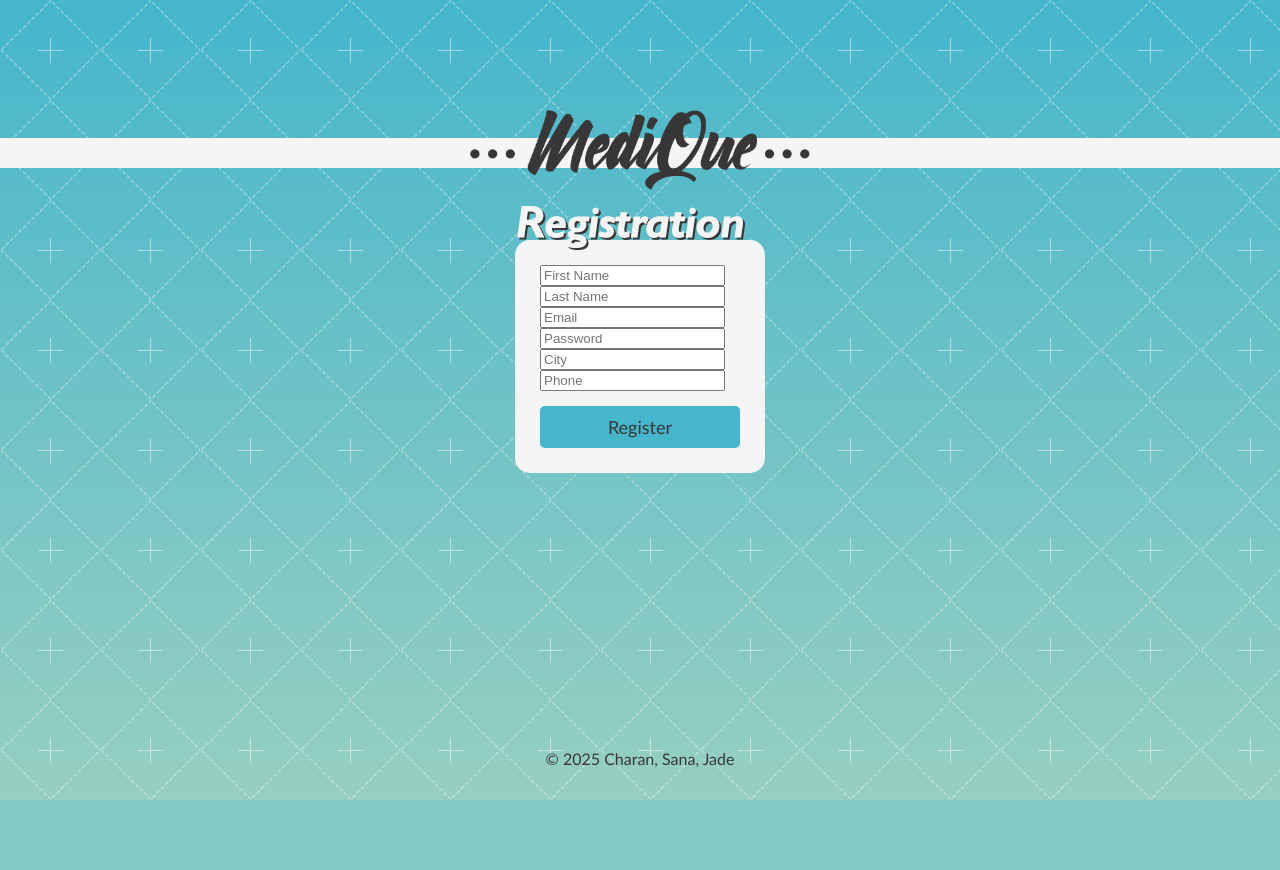
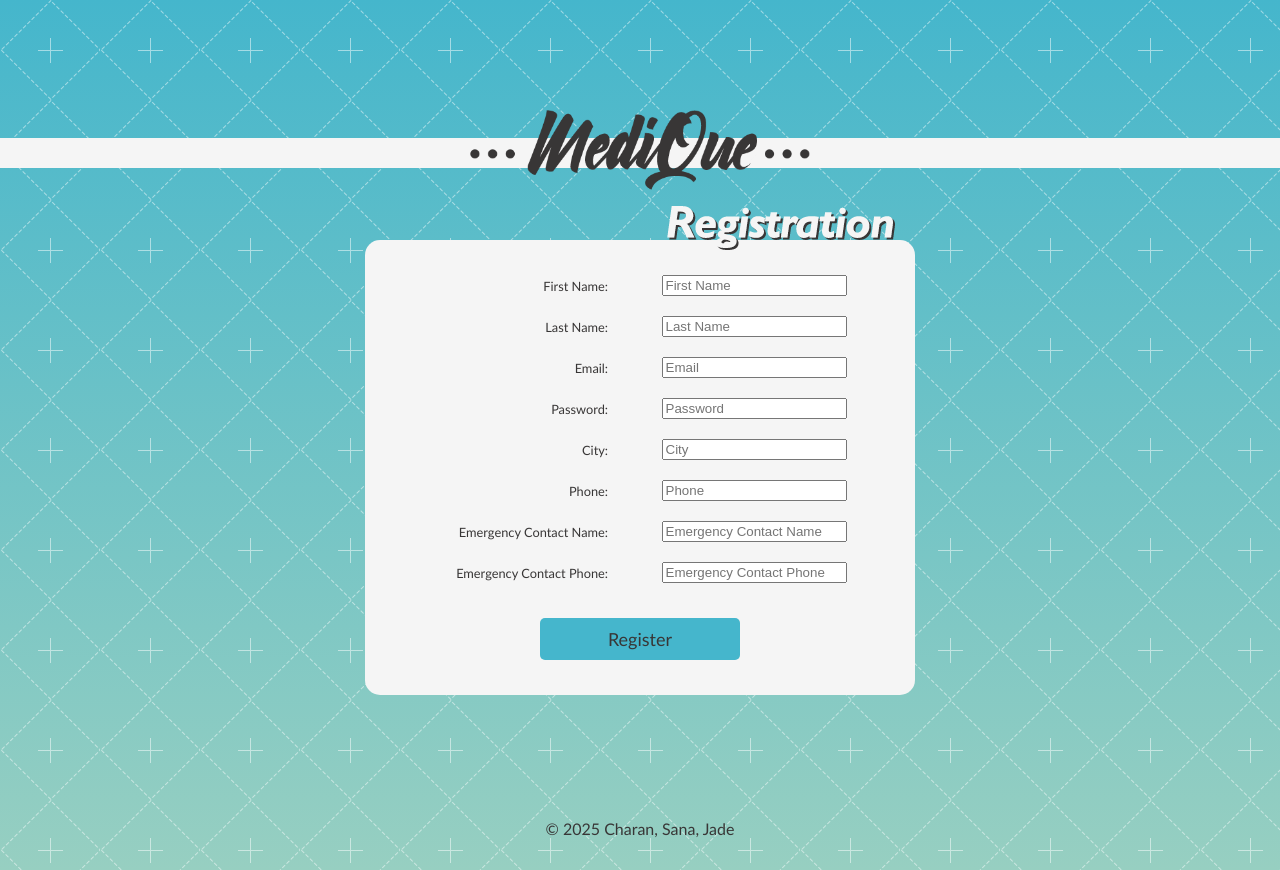
Before and after one commit to CharanElam/CIS245_UFV, a PHP site: page /register.php in a window 1280 px wide. Before the commit the page ends 800 px from the top, so only its background shows below. Run offline with PHP 8.4, Linux system fonts and the light colour scheme.

Commit message:
formatted in a table

```diff
--- a/register.php
+++ b/register.php
@@ -1,6 +1,25 @@
 <?php
 session_start();
 include 'connection.php';
+
+if ($_SERVER["REQUEST_METHOD"] == "POST") {
+    $pFirstName = $_POST['first_name'];
+    $pLastName = $_POST['last_name'];
+    $pEmail = $_POST['email'];
+    $pPassword = $_POST['password'];
+    $pCity = $_POST['city'];
+    $pPhone = $_POST['phone'];
+    $pEmergencyName = $_POST['emergency_name'];
+    $pEmergencyPhone = $_POST['emergency_phone'];
+
+    $sql = "INSERT INTO patients (patient_first_name, patient_last_name, patient_email, patient_password, patient_city, patient_phone, emergency_contact_name, emergency_contact_phone) VALUES ('$pFirstName', '$pLastName', '$pEmail', '$pPassword', '$pCity', '$pPhone', '$pEmergencyName', '$pEmergencyPhone')";
+
+    if ($conn->query($sql) === TRUE) {
+        echo "User added successfully!";
+    } else {
+        echo "Error: " . $sql . "<br>" . $conn->error;
+    }
+}
 ?>
 
 <html lang="en">
@@ -26,15 +45,49 @@ include 'connection.php';
                         <img src="reg_header.png" alt="Registration" class="image-top-right">
                         <div class="form-container">
                             <form method="post">
-                                <input type="text" name="first_name" placeholder="First Name" required><br>
-                                <input type="text" name="last_name" placeholder="Last Name" required><br>
-                                <input type="email" name="email" placeholder="Email" required><br>
-                                <input type="password" name="password" placeholder="Password" required><br>
-                                <input type="text" name="city" placeholder="City" required><br>
-                                <input type="text" name="phone" placeholder="Phone" required><br>
-                                <button type="submit" name="register">Register</button>
-                            </form>
+                                <table>
+                                  <tr>
+                                    <td style="text-align: right;">First Name:</td>
+                                    <td><input type="text" name="first_name" placeholder="First Name" required></td>
+                                  </tr>
+                                  <tr>
+                                    <td style="text-align: right;">Last Name:</td>
+                                    <td><input type="text" name="last_name" placeholder="Last Name" required></td>
+                                  </tr>
+                                  <tr>
+                                    <td style="text-align: right;">Email:</td>
+                                    <td><input type="email" name="email" placeholder="Email" required></td>
+                                  </tr>
+                                  <tr>
+                                    <td style="text-align: right;">Password:</td>
+                                    <td><input type="password" name="password" placeholder="Password" required></td>
+                                  </tr>
+                                  <tr>
+                                    <td style="text-align: right;">City:</td>
+                                    <td><input type="text" name="city" placeholder="City" required></td>
+                                  </tr>
+                                  <tr>
+                                    <td style="text-align: right;">Phone:</td>
+                                    <td><input type="tel" name="phone" placeholder="Phone" required></td>
+                                  </tr>
+                                  <tr>
+                                    <td style="text-align: right;">Emergency Contact Name:</td>
+                                    <td><input type="text" name="emergency_name" placeholder="Emergency Contact Name" required></td>
+                                  </tr>
+                                  <tr>
+                                    <td style="text-align: right;">Emergency Contact Phone:</td>
+                                    <td><input type="text" name="emergency_phone" placeholder="Emergency Contact Phone" required></td>
+                                  </tr>
+                                  <tr>
+                                    <td colspan="2" style="text-align: center;">
+                                      <button type="submit" name="register">Register</button>
+                                    </td>
+                                  </tr>
+                                </table>
+                              </form>
                         </div>
+                    </div>
+                </div>
             </main>
 
             <footer>
```
